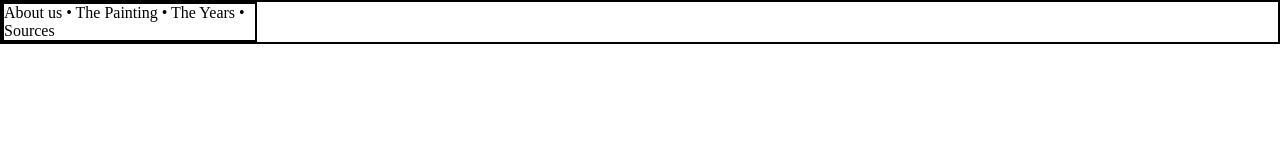
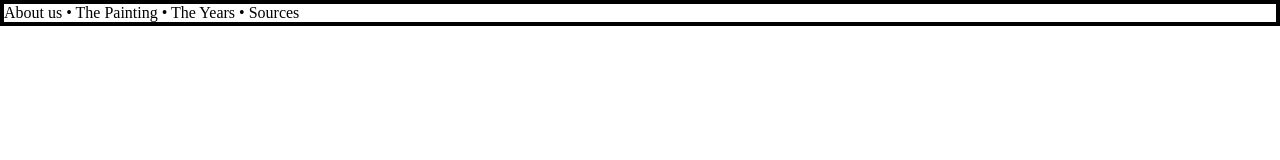
Before and after one commit to RemiLamb/practice-4-remilamb, a plain HTML site: page index.html in a window 1280 px wide. Drawn offline with Linux system fonts and the light colour scheme.

Commit message:
up to nav

```diff
--- a/css/styles.css
+++ b/css/styles.css
@@ -8,4 +8,11 @@
 body {
     display: grid;
     grid-template: auto / 1fr 1fr 1fr 1fr 1fr;
+    max-width: 1440px;
+    margin-left: auto;
+    margin-right: auto;
 }
+
+nav {
+    grid-column: span 5;
+}
```
